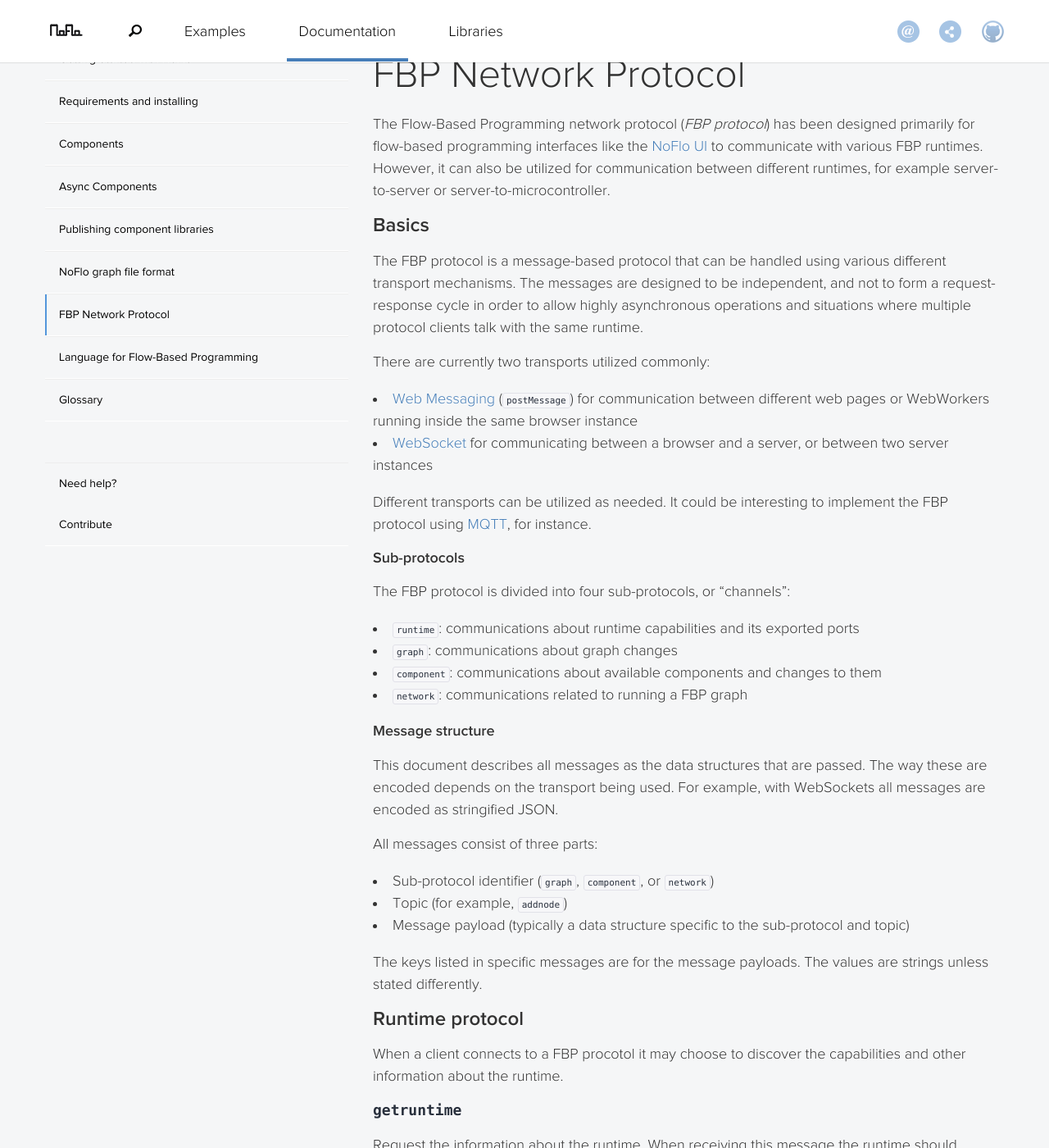
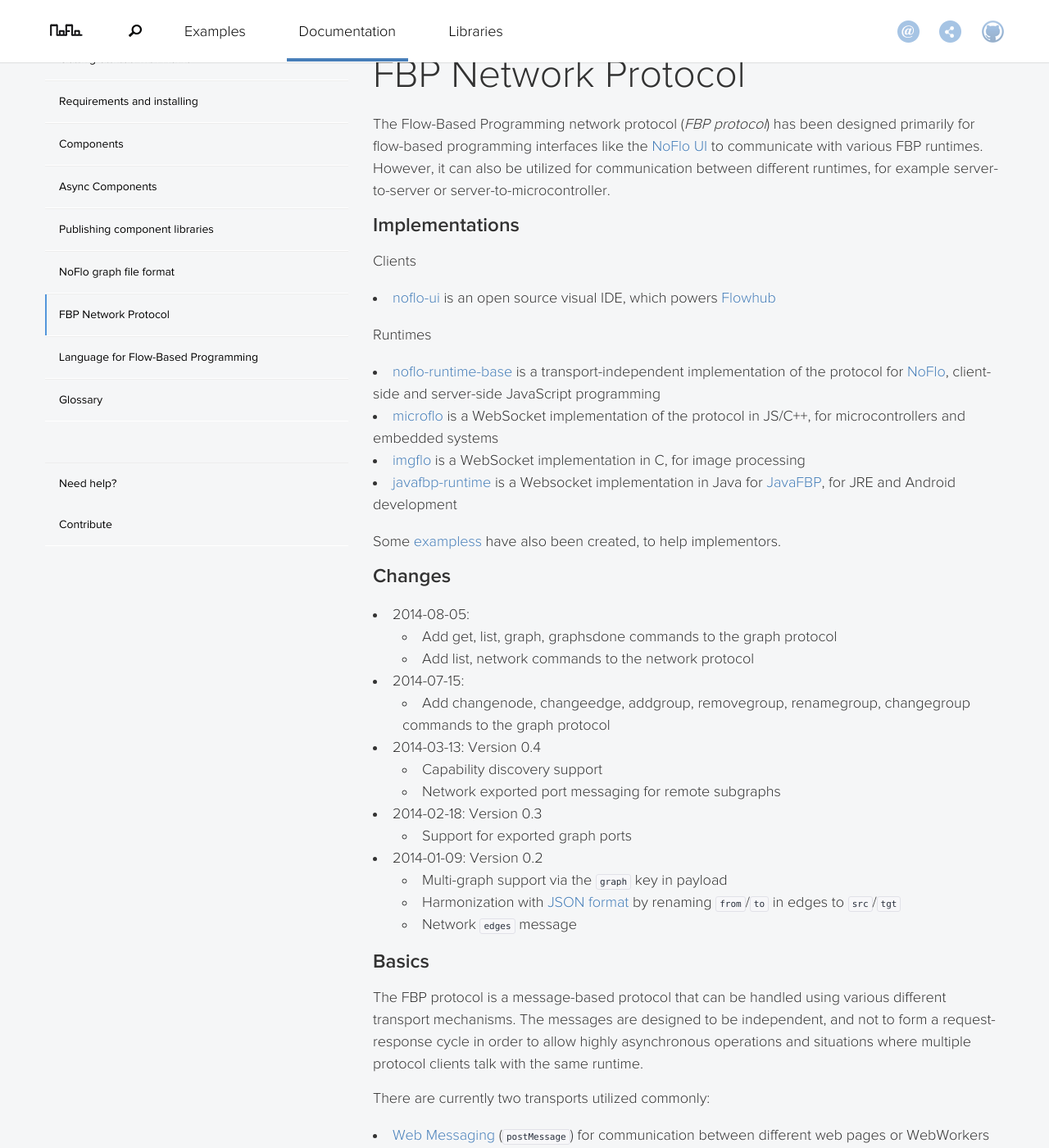
Before and after one commit to noflo/noflo.github.io, a Jekyll site: the page built from documentation/_posts/2013-07-09-protocol.md, in a window 1280 px wide and 1400 px high, scrolled down 299 px. Shown: the whole window at 82% size. Built offline with Jekyll 4.4.1, drawn with Linux system fonts in a browser that asks for light colours; nearby versions of some CDN libraries; Markdown is read by kramdown in place of the engine named in the settings; some of the changed text lies outside the part shown.

Commit message:
protocol: Move implementations+changes to top
Also add JavaFBP and the protocol examples

```diff
--- a/documentation/_posts/2013-07-09-protocol.md
+++ b/documentation/_posts/2013-07-09-protocol.md
@@ -3,6 +3,39 @@ title: FBP Network Protocol
 layout: documentation
 ---
 The Flow-Based Programming network protocol (*FBP protocol*) has been designed primarily for flow-based programming interfaces like the [NoFlo UI](http://www.kickstarter.com/projects/noflo/noflo-development-environment) to communicate with various FBP runtimes. However, it can also be utilized for communication between different runtimes, for example server-to-server or server-to-microcontroller.
+
+## Implementations
+
+Clients
+
+* [noflo-ui](https://github.com/noflo/noflo-ui) is an open source visual IDE, which powers [Flowhub](http://flowhub.io)
+
+Runtimes
+
+* [noflo-runtime-base](https://github.com/noflo/noflo-runtime-base) is a transport-independent implementation of the protocol for [NoFlo](http://noflojs.org), client-side and server-side JavaScript programming
+* [microflo](https://github.com/jonnor/microflo) is a WebSocket implementation of the protocol in JS/C++, for microcontrollers and embedded systems
+* [imgflo](https://github.com/jonnor/imgflo) is a WebSocket implementation in C, for image processing
+* [javafbp-runtime](https://github.com/jonnor/javafbp-runtime) is a Websocket implementation in Java for [JavaFBP](https://github.com/jpaulm/javafbp), for JRE and Android development
+
+Some [exampless](https://github.com/flowbased/protocol-examples) have also been created, to help implementors.
+
+## Changes
+
+* 2014-08-05:
+  - Add get, list, graph, graphsdone commands to the graph protocol
+  - Add list, network commands to the network protocol
+* 2014-07-15:
+  - Add changenode, changeedge, addgroup, removegroup, renamegroup,
+    changegroup commands to the graph protocol
+* 2014-03-13: Version 0.4
+  - Capability discovery support
+  - Network exported port messaging for remote subgraphs
+* 2014-02-18: Version 0.3
+  - Support for exported graph ports
+* 2014-01-09: Version 0.2
+  - Multi-graph support via the `graph` key in payload
+  - Harmonization with [JSON format](http://noflojs.org/documentation/json/) by renaming `from`/`to` in edges to `src`/`tgt`
+  - Network `edges` message
 
 ## Basics
 
```
Also changed, not shown: other parts of documentation/_posts/2013-07-09-protocol.md (+0 -25 lines).
